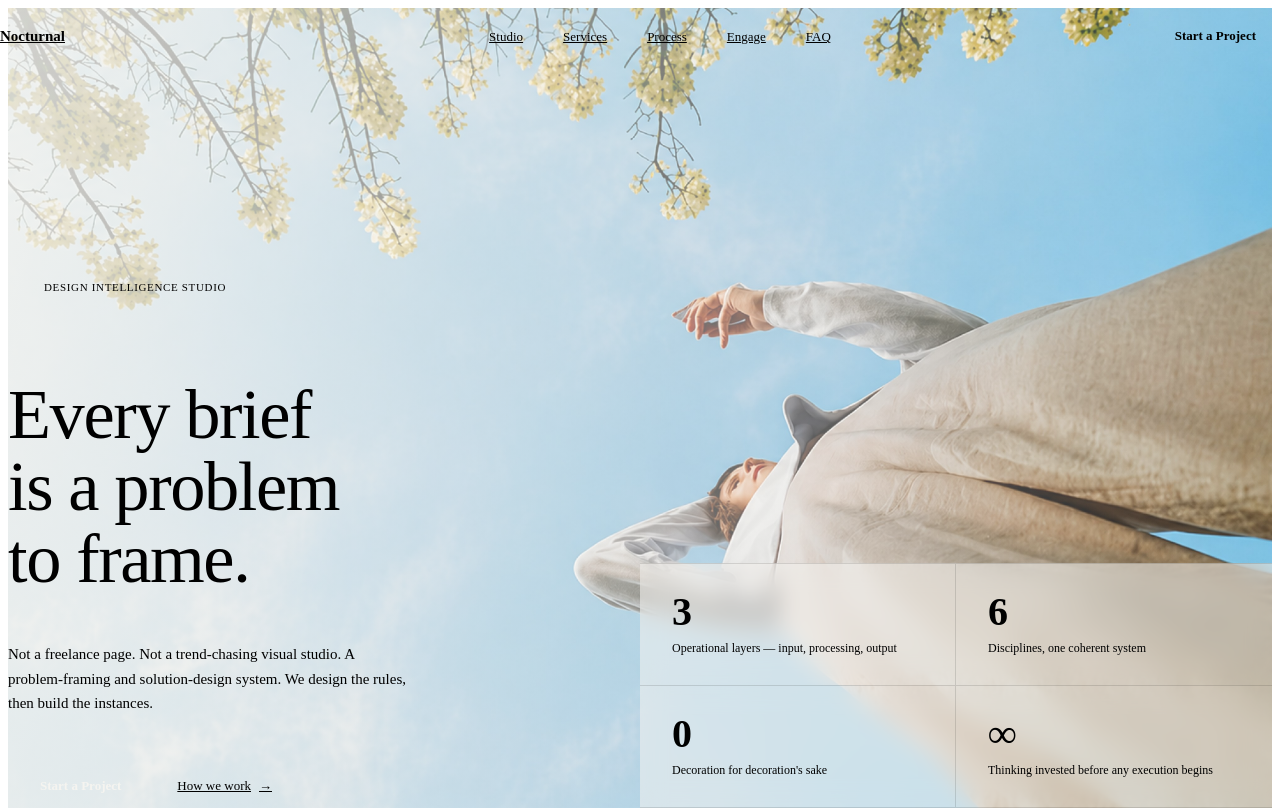
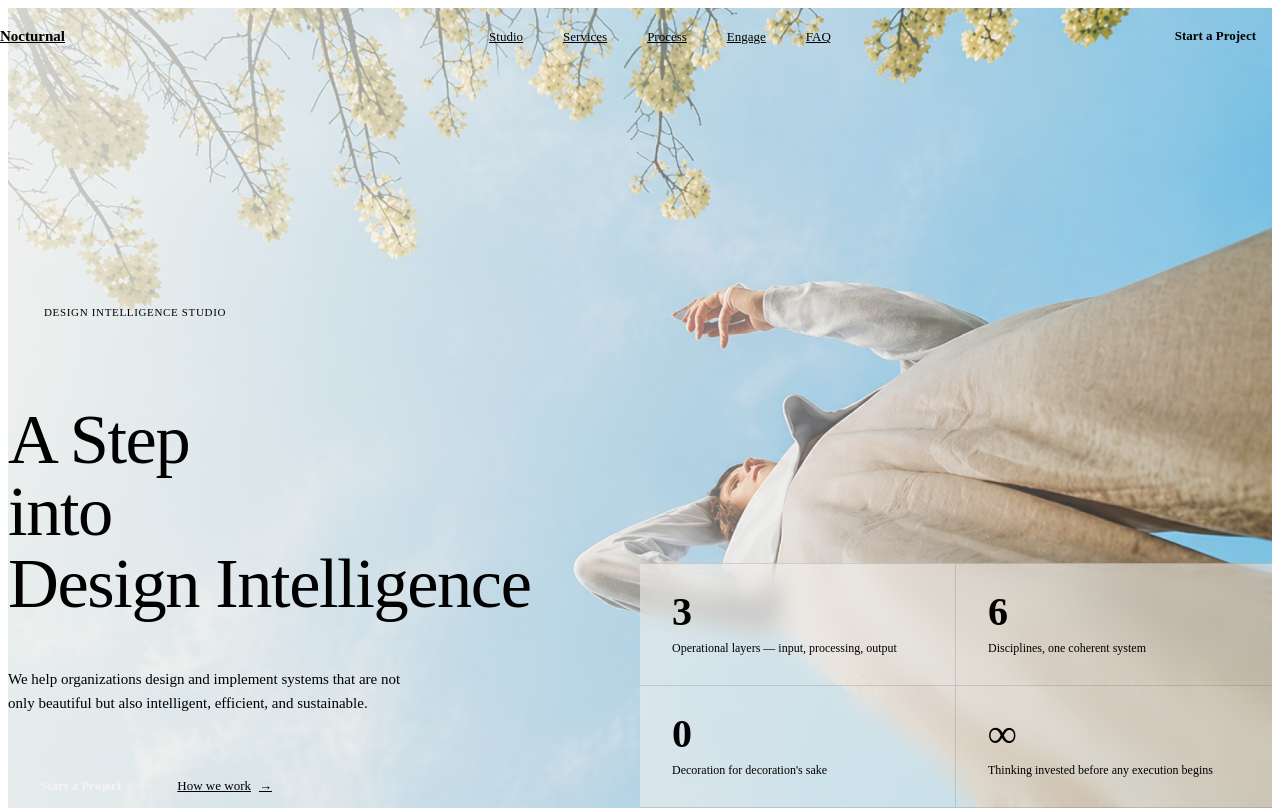
Before and after one commit to hawksnipe6/Main-website, a React (Vite) app: page / in a window 1280 px wide. Shown: the top 809 px of the page. Built offline with nearby package versions, Linux system fonts and the light colour scheme; the HTML template or start-up script is replaced by a standard one; a web font is replaced by a local one.

Commit message:
Update Hero.tsx

```diff
--- a/src/components/Hero.tsx
+++ b/src/components/Hero.tsx
@@ -9,11 +9,10 @@ export function Hero({ onBooking }: { onBooking: () => void }) {
         <div className={styles.left}>
           <div className={`${styles.eyebrow} reveal`}>Design Intelligence Studio</div>
           <h1 className={`${styles.headline} reveal reveal-d1`}>
-            Every brief<br />is a problem<br />to frame.
+            A Step<br />into<br />Design Intelligence
           </h1>
           <p className={`${styles.sub} reveal reveal-d2`}>
-            Not a freelance page. Not a trend-chasing visual studio. A problem-framing
-            and solution-design system. We design the rules, then build the instances.
+            We help organizations design and implement systems that are not only beautiful but also intelligent, efficient, and sustainable.
           </p>
           <div className={`${styles.actions} reveal reveal-d3`}>
             <button className={styles.btnPrimary} onClick={onBooking}>Start a Project</button>
```
